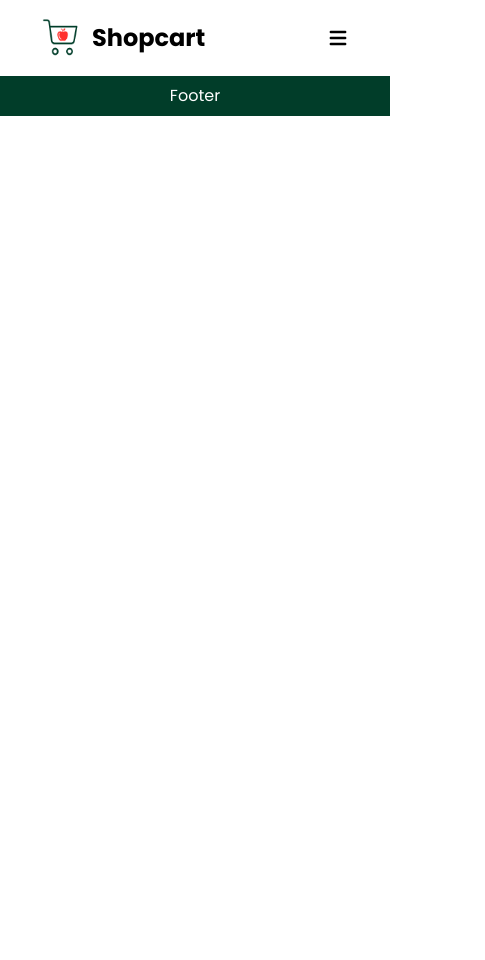
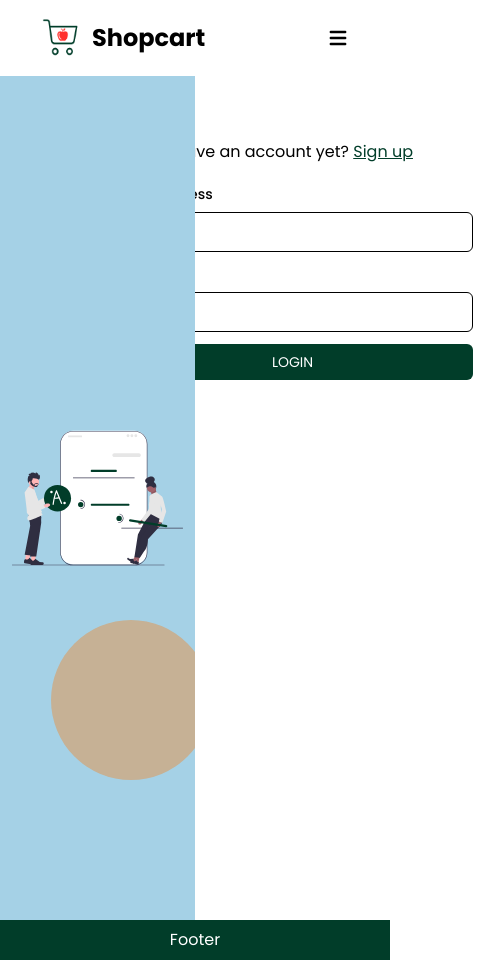
Before and after one commit to russellbanares322/simple-ecommerce, a React (Vite) app in the folder client/: page /login in a window 390 px wide. Shown: the whole page, 485 px wide, since content can reach past the window. Before the commit the page ends 844 px from the top, so only its background shows below. Built offline with nearby package versions, Linux system fonts and the light colour scheme; no server answers.

Commit message:
feat: instantiate auth page which consist of login and signup layout

```diff
--- a/client/src/App.tsx
+++ b/client/src/App.tsx
@@ -1,6 +1,7 @@
 import { Route, Routes } from "react-router-dom";
 import Footer from "./components/footer/Footer";
 import Navbar from "./components/navbar/Navbar";
+import AuthLayout from "./pages/auth/AuthLayout";
 import DealsPage from "./pages/deals/DealsPage";
 import Home from "./pages/home/Home";
 
@@ -11,6 +12,8 @@ function App() {
       <Routes>
         <Route path="/" element={<Home />} />
         <Route path="/deals" element={<DealsPage />} />
+        <Route path="/login" element={<AuthLayout />} />
+        <Route path="/sign-up" element={<AuthLayout />} />
       </Routes>
       <Footer />
     </div>
--- a/client/src/components/navbar/Navbar.tsx
+++ b/client/src/components/navbar/Navbar.tsx
@@ -67,9 +67,7 @@ const Navbar: React.FC = () => {
             Deals
           </li>
           <li className="cursor-pointer my-5 lg:my-0">What's New</li>
-          <li  className="cursor-pointer">
-            Parallax
-          </li>
+          <li className="cursor-pointer">Parallax</li>
         </ul>
         <div className="mr-2 lg:mr-auto relative">
           <input
@@ -79,9 +77,13 @@ const Navbar: React.FC = () => {
           <HiOutlineSearch className="absolute top-[0.55rem] right-6 text-xl" />
         </div>
         <div className="flex items-center gap-5">
-          <p className="text-[0.95rem] flex items-center gap-2 font-medium cursor-pointer">
+          <p
+            onClick={() => navigate("/login")}
+            className="text-[0.95rem] flex items-center gap-2 font-medium cursor-pointer"
+          >
             <HiOutlineUser className="text-xl" />
-            Account
+            {/* Account */}
+            Login
           </p>
           <div className="relative">
             <p
--- /dev/null
+++ b/client/src/global/CircleClipPath.tsx
@@ -0,0 +1,18 @@
+import React from "react";
+import { TCircleClipPathProps } from "./types";
+
+const CircleClipPath: React.FC<TCircleClipPathProps> = ({
+  topClassName,
+  rightClassName,
+  bgClassName,
+  heightClassName,
+  widthClassName,
+}) => {
+  return (
+    <div
+      className={`${bgClassName} absolute ${topClassName} ${rightClassName} ${heightClassName} ${widthClassName} rounded-full`}
+    />
+  );
+};
+
+export default CircleClipPath;
--- /dev/null
+++ b/client/src/global/types.ts
@@ -0,0 +1,8 @@
+export  type TCircleClipPathProps = {
+    topClassName:  string,
+    rightClassName: string,
+    bgClassName: string,
+    heightClassName:  string,
+    widthClassName:  string,
+
+}
--- a/client/src/index.css
+++ b/client/src/index.css
@@ -5,6 +5,10 @@
 
 .button-filled-style {
   @apply bg-soft-green text-white px-5 py-2 lg:px-7 lg:py-3 rounded-full text-sm;
+}
+
+.button-flat-filled-style {
+  @apply bg-soft-green text-white px-5 py-2 lg:px-7 lg:py-3 rounded-md text-sm;
 }
 .button-outlined-style {
   @apply border border-soft-green text-black px-5 py-2 lg:px-7 lg:py-3 rounded-full text-sm hover:bg-soft-green hover:text-white duration-300 ease-in-out;
@@ -21,6 +25,9 @@
 .img-style {
   @apply object-cover h-[15rem] w-[16rem];
 }
+.input-style {
+  @apply border mt-2 h-10 rounded-md px-2 text-sm;
+}
 .section-padding-y {
   @apply py-16;
 }
--- /dev/null
+++ b/client/src/pages/auth/AuthLayout.tsx
@@ -0,0 +1,40 @@
+import React from "react";
+import Login from "./Login";
+import authBg from "../../assets/auth-page-bg.svg";
+import CircleClipPath from "../../global/CircleClipPath";
+import Signup from "./Signup";
+import { useLocation } from "react-router-dom";
+
+const AuthLayout: React.FC = () => {
+  const location = useLocation();
+  const isRouteForLogin = location.pathname === "/login";
+  const isRouteForSignup = location.pathname === "/sign-up";
+
+  return (
+    <div className="min-h-screen flex">
+      <div className="bg-cyan w-1/2 flex items-center justify-center p-3 relative overflow-hidden">
+        <img className="h-[30rem] w-[30rem]" src={authBg} />
+        <CircleClipPath
+          topClassName="top-[-2rem]"
+          rightClassName="right-[35rem]"
+          bgClassName="bg-brown"
+          heightClassName="h-[10rem]"
+          widthClassName="w-[10rem]"
+        />
+        <CircleClipPath
+          topClassName="top-[34rem]"
+          rightClassName="right-[-1rem]"
+          bgClassName="bg-brown"
+          heightClassName="h-[10rem]"
+          widthClassName="w-[10rem]"
+        />
+      </div>
+      <div className="bg-white w-1/2 flex items-center md:mt-24 p-3 flex-col">
+        {isRouteForLogin && <Login />}
+        {isRouteForSignup && <Signup />}
+      </div>
+    </div>
+  );
+};
+
+export default AuthLayout;
--- /dev/null
+++ b/client/src/pages/auth/Login.tsx
@@ -0,0 +1,38 @@
+import React from "react";
+import { useNavigate } from "react-router-dom";
+
+const Login: React.FC = () => {
+  const navigate = useNavigate();
+
+  const handleNavigateToSignupPage = () => {
+    navigate("/sign-up");
+  };
+
+  return (
+    <div className="w-96 p-3">
+      <p className="text-3xl">Login</p>
+      <p className="text-md mt-1">
+        Doesn't have an account yet?{" "}
+        <span
+          onClick={handleNavigateToSignupPage}
+          className="text-soft-green underline cursor-pointer"
+        >
+          Sign up
+        </span>
+      </p>
+      <form className="flex flex-col mt-5">
+        <label className="text-sm font-medium" htmlFor="email">
+          Email Address
+        </label>
+        <input name="email" className="input-style mb-3" type="text" />
+        <label className="text-sm font-medium" htmlFor="password">
+          Password
+        </label>
+        <input name="password" className="input-style" type="Password" />
+        <button className="button-flat-filled-style mt-3">LOGIN</button>
+      </form>
+    </div>
+  );
+};
+
+export default Login;
--- /dev/null
+++ b/client/src/pages/auth/Signup.tsx
@@ -0,0 +1,50 @@
+import React from "react";
+import { useNavigate } from "react-router-dom";
+
+const Signup: React.FC = () => {
+  const navigate = useNavigate();
+
+  const handleNavigateToLoginPage = () => {
+    navigate("/login");
+  };
+
+  return (
+    <div className="w-96 p-3">
+      <p className="text-3xl">Sign up</p>
+      <p className="text-md mt-1">
+        Already have an account?{" "}
+        <span
+          onClick={handleNavigateToLoginPage}
+          className="text-soft-green underline cursor-pointer"
+        >
+          Log in
+        </span>
+      </p>
+      <form className="flex flex-col mt-5">
+        <label className="text-sm font-medium" htmlFor="email">
+          Email Address
+        </label>
+        <input name="email" className="input-style" type="text" />
+        <label className="text-sm font-medium" htmlFor="username">
+          Username
+        </label>
+        <input name="username" className="input-style mb-3" type="text" />
+        <label className="text-sm font-medium" htmlFor="confirm-password">
+          Confirm Password
+        </label>
+        <input
+          name="confirm-password"
+          className="input-style"
+          type="Password"
+        />
+        <label className="text-sm font-medium" htmlFor="password">
+          Password
+        </label>
+        <input name="password" className="input-style" type="Password" />
+        <button className="button-flat-filled-style mt-3">SIGNUP</button>
+      </form>
+    </div>
+  );
+};
+
+export default Signup;
--- a/client/tsconfig.node.json
+++ b/client/tsconfig.node.json
@@ -5,7 +5,6 @@
     "module": "ESNext",
     "moduleResolution": "node",
     "allowSyntheticDefaultImports": true,
-   " allowImportingTsExtensions": true,
   },
   "include": ["vite.config.ts"]
 }
```
Also changed, not shown: client/src/assets/auth-page-bg.svg (added).
